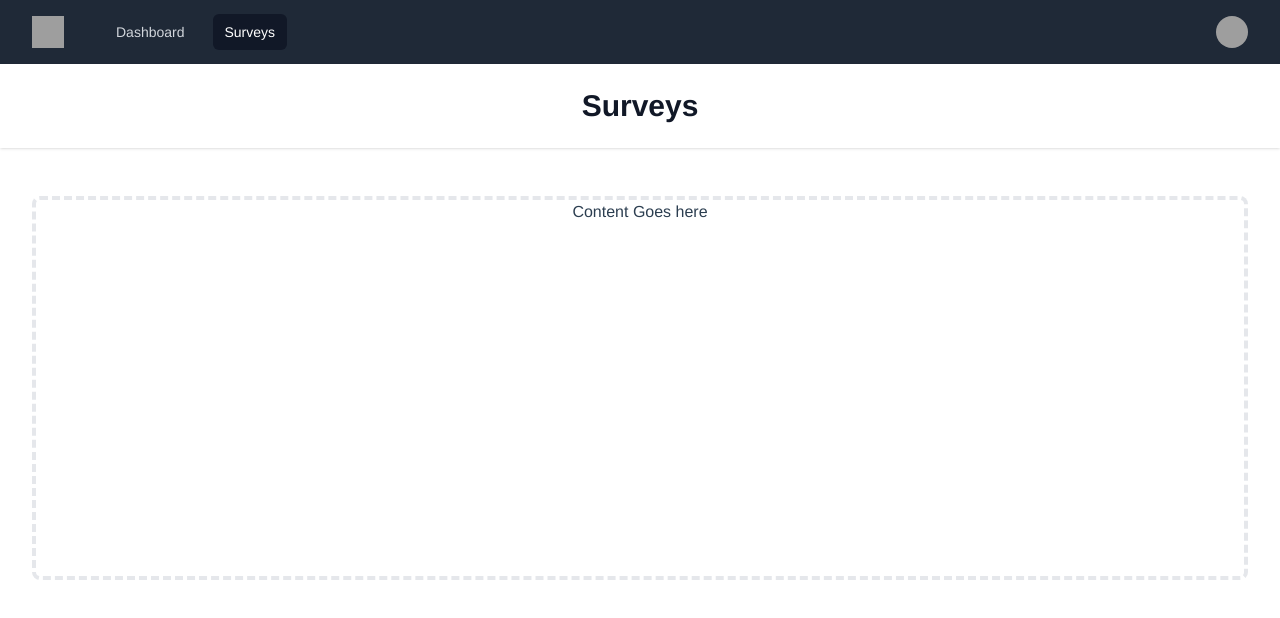
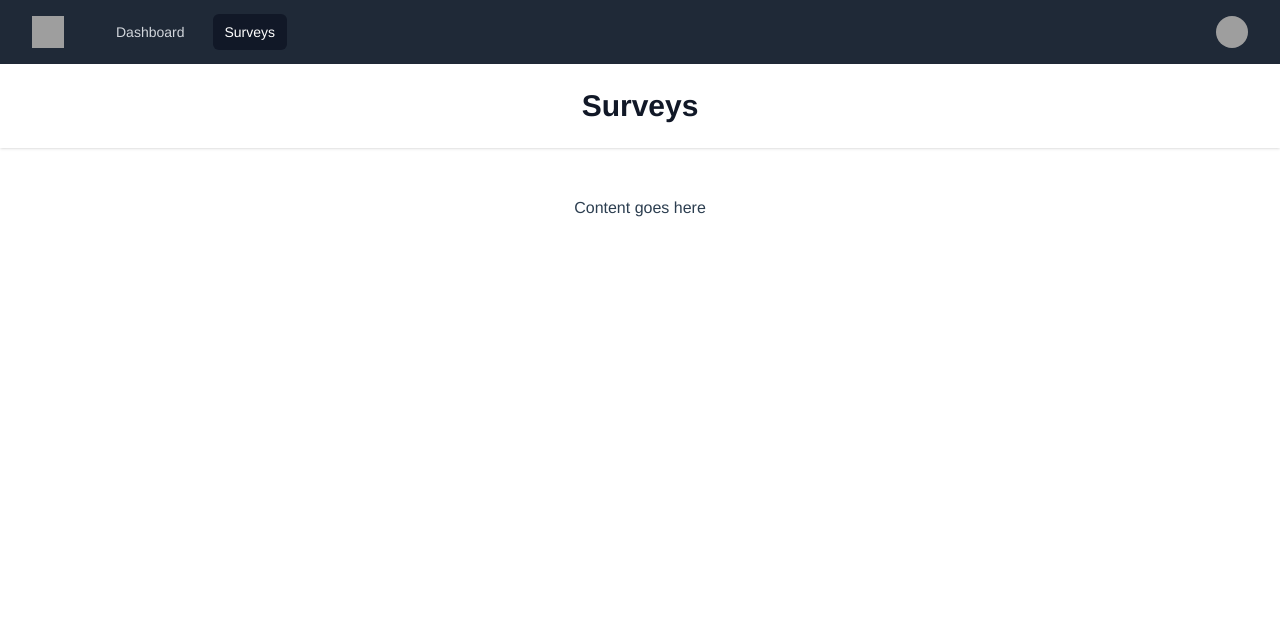
Before and after one commit to eldast8sman/survey, a Vue app in the folder vue/: page /surveys in a window 1280 px wide. Shown: the top 618 px of the page. Built offline with nearby package versions, Linux system fonts and the light colour scheme; grey boxes are pictures that could not be loaded.

Commit message:
Implemented PageComponent on Dashboard and Survey

```diff
--- a/vue/src/views/Dashboard.vue
+++ b/vue/src/views/Dashboard.vue
@@ -1,26 +1,9 @@
 <template>
-  <div>
-    <header class="bg-white shadow">
-      <div class="max-w-7xl mx-auto py-6 px-4 sm:px-6 lg:px-8">
-        <h1 class="text-3xl font-bold text-gray-900">Dashboard</h1>
-      </div>
-    </header>
-    <main>
-      <div class="max-w-7xl mx-auto py-6 sm:px-6 lg:px-8">
-        <!-- Replace with your content -->
-        <div class="px-4 py-6 sm:px-0">
-          Content Goes Here
-        </div>
-        <!-- /End replace -->
-      </div>
-    </main>
-  </div>
+  <PageComponent title="Dashboard">Content goes here</PageComponent>
 </template>
 
-<script>
-export default {
-    name: "Dashboard"
-}
+<script setup>
+import PageComponent from "../components/PageComponent.vue";
 </script>
 
 <style scoped>
--- a/vue/src/views/Surveys.vue
+++ b/vue/src/views/Surveys.vue
@@ -1,24 +1,11 @@
-<!-- This example requires Tailwind CSS v2.0+ -->
 <template>
-  <header class="bg-white shadow">
-      <div class="max-w-7xl mx-auto py-6 px-4 sm:px-6 lg:px-8">
-        <h1 class="text-3xl font-bold text-gray-900">Surveys</h1>
-      </div>
-    </header>
-    <main>
-      <div class="max-w-7xl mx-auto py-6 sm:px-6 lg:px-8">
-        <!-- Replace with your content -->
-        <div class="px-4 py-6 sm:px-0">
-          <div class="border-4 border-dashed border-gray-200 rounded-lg h-96">Content Goes here</div>
-        </div>
-        <!-- /End replace -->
-      </div>
-    </main>
+  <PageComponent title="Surveys">Content goes here</PageComponent>
 </template>
 
-<script>
+<script setup>
+import PageComponent from "../components/PageComponent.vue";
+</script>
 
-export default {
+<style scoped>
 
-}
-</script>
+</style>
```
